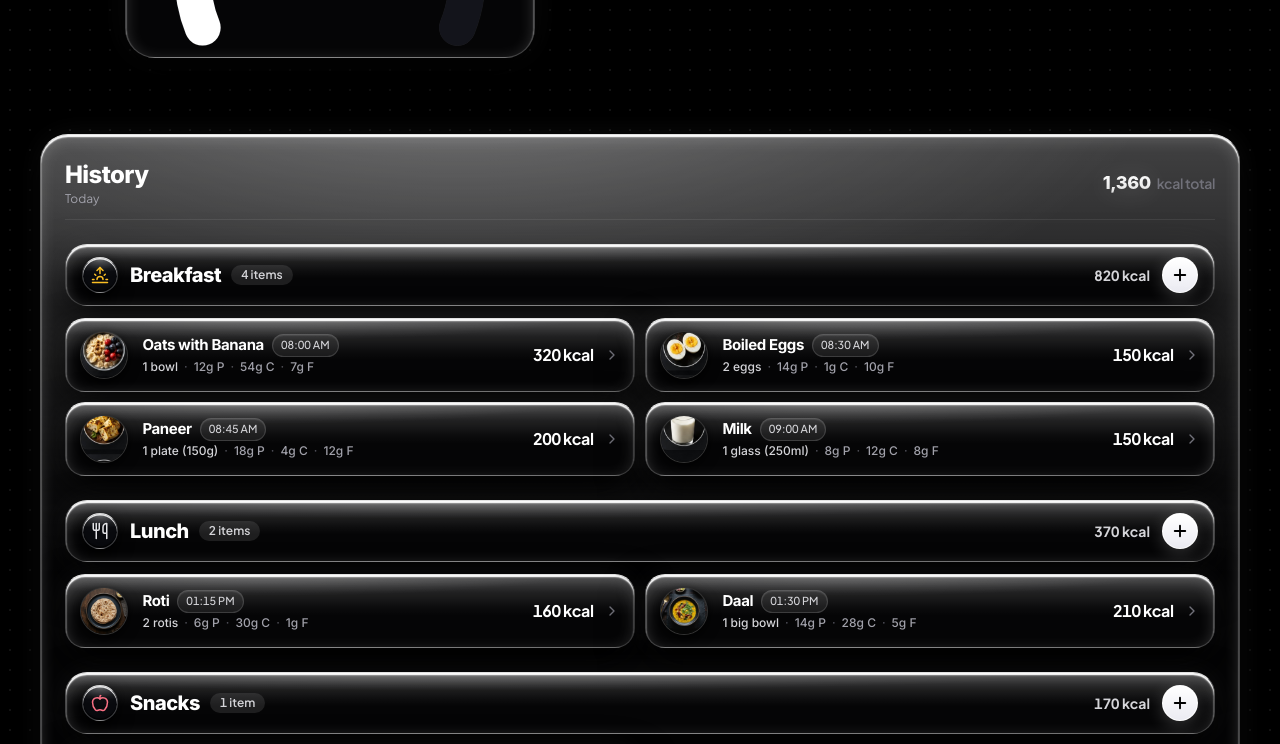
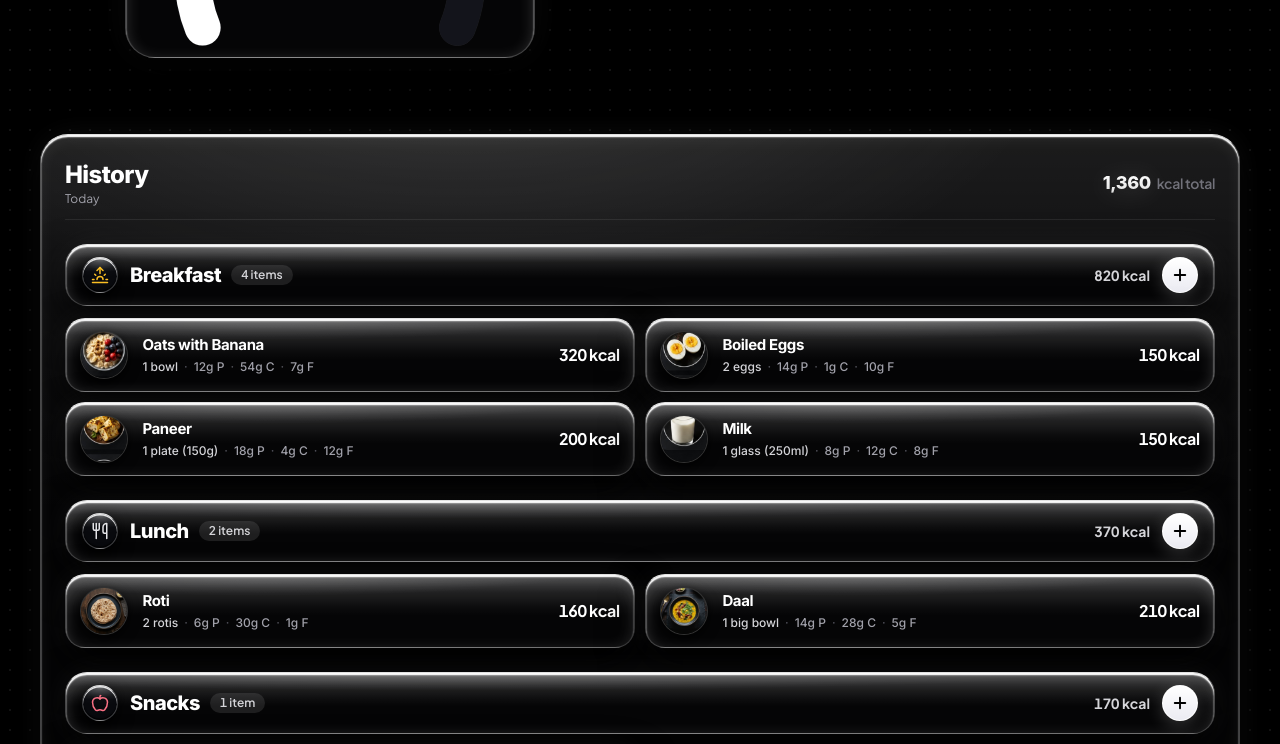
Before and after one commit to iamnotbasant/bite, a React (Vite) app: page /dashboard in a window 1280 px wide. Shown: the part 380-1124 px from the top of the page. Built offline with nearby package versions, Linux system fonts and the light colour scheme.

Commit message:
Loop R15: softer history frost, no time pills, no chevron, compact macros, category sync

```diff
--- a/src/components/FoodHubView.tsx
+++ b/src/components/FoodHubView.tsx
@@ -175,6 +175,12 @@ export const FoodHubView: React.FC<FoodHubViewProps> = ({
   const [detailMode, setDetailMode] = useState<'unit' | 'weight'>('unit');
   const [detailWeightInput, setDetailWeightInput] = useState<string>('100');
   const [modalCategory, setModalCategory] = useState<MealCategory>(defaultCategory || getDefaultMealCategoryByTime());
+
+  // Keep the log category in sync with the section the user came from,
+  // so food never lands in the wrong meal (breakfast/lunch/dinner/snack mix-up).
+  useEffect(() => {
+    if (defaultCategory) setModalCategory(defaultCategory);
+  }, [defaultCategory]);
   const [modalDate, setModalDate] = useState<string>(selectedDate || '2026-08-23');
   const [modalTime, setModalTime] = useState<string>(''); // Blank by default as requested!
 
--- a/src/components/MealCard.tsx
+++ b/src/components/MealCard.tsx
@@ -1,5 +1,4 @@
 import React, { useState } from 'react';
-import { ChevronRight } from 'lucide-react';
 import type { MealItem } from '../types';
 import { getFoodImage, FALLBACK_FOOD_IMAGE } from '../utils/foodImages';
 
@@ -39,11 +38,6 @@ export const MealCard: React.FC<MealCardProps> = ({ meal, onClick }) => {
           <h4 className="font-bold text-[14px] sm:text-[15px] tracking-tight text-white truncate group-hover:text-zinc-200 transition-colors">
             {meal.name}
           </h4>
-          {meal.timestamp && (
-            <span className="inline-flex items-center px-2 py-0.5 rounded-full bg-white/[0.08] border border-white/15 text-[10px] sm:text-[11px] font-mono font-medium text-zinc-300 shrink-0 shadow-[inset_0_1px_1px_rgba(255,255,255,0.08)]">
-              {meal.timestamp}
-            </span>
-          )}
           {meal.brand && (
             <span className="text-[9px] px-1.5 py-0.5 rounded-full bg-white/10 text-zinc-400 font-medium shrink-0 truncate">
               {meal.brand}
@@ -66,15 +60,11 @@ export const MealCard: React.FC<MealCardProps> = ({ meal, onClick }) => {
         </div>
       </div>
 
-      {/* Right: Kcal Right-Aligned with subtle chevron */}
+      {/* Right: Kcal Right-Aligned */}
       <div className="flex items-center gap-2 sm:gap-2.5 shrink-0 text-right">
         <span className="font-bold text-sm sm:text-base text-white font-mono tracking-tight whitespace-nowrap">
           {meal.calories} kcal
         </span>
-        <ChevronRight
-          size={16}
-          className="text-zinc-500 group-hover:text-white group-hover:translate-x-0.5 transition-all shrink-0"
-        />
       </div>
     </div>
   );
--- a/src/index.css
+++ b/src/index.css
@@ -163,8 +163,8 @@
 .panel-fintech-history {
   position: relative;
   background:
-    radial-gradient(ellipse 90% 60% at 35% -10%, rgba(255, 255, 255, 0.28) 0%, rgba(255, 255, 255, 0.10) 38%, transparent 65%),
-    linear-gradient(180deg, rgba(255, 255, 255, 0.24) 0%, rgba(255, 255, 255, 0.12) 22%, rgba(255, 255, 255, 0.03) 44%, transparent 56%),
+    radial-gradient(ellipse 90% 60% at 35% -10%, rgba(255, 255, 255, 0.12) 0%, rgba(255, 255, 255, 0.04) 38%, transparent 55%),
+    linear-gradient(180deg, rgba(255, 255, 255, 0.09) 0%, rgba(255, 255, 255, 0.04) 22%, rgba(255, 255, 255, 0.01) 40%, transparent 48%),
     #050506;
   backdrop-filter: blur(24px);
   -webkit-backdrop-filter: blur(24px);
@@ -174,7 +174,7 @@
     0 20px 44px rgba(0, 0, 0, 0.95),
     inset 0 2px 2px rgba(255, 255, 255, 0.65),
     inset 0 2px 1px rgba(255, 255, 255, 0.90),
-    inset 0 4px 16px rgba(255, 255, 255, 0.18),
+    inset 0 4px 16px rgba(255, 255, 255, 0.07),
     0 0 32px rgba(255, 255, 255, 0.06);
   border-radius: 28px;
   overflow: hidden;
```
